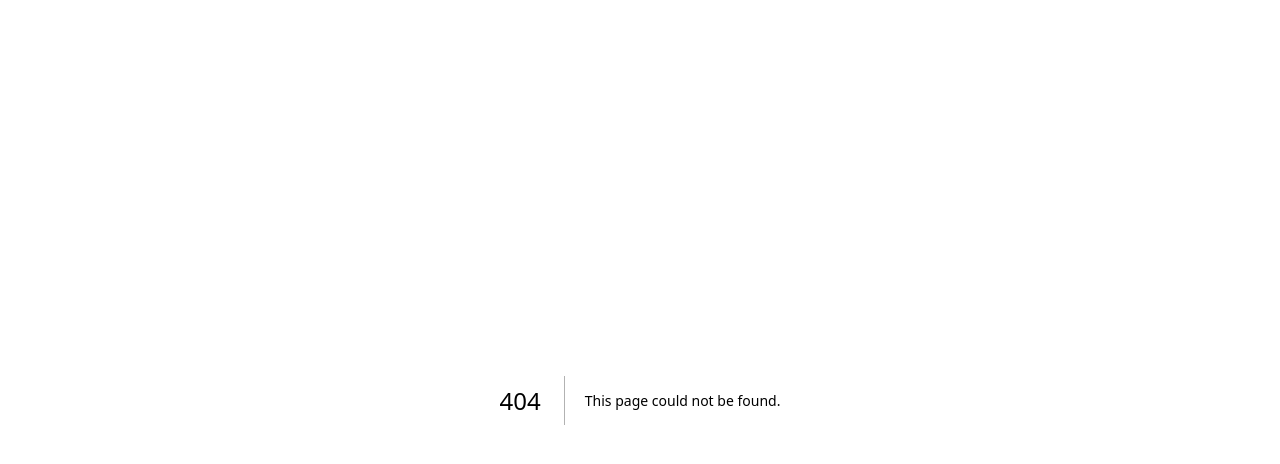
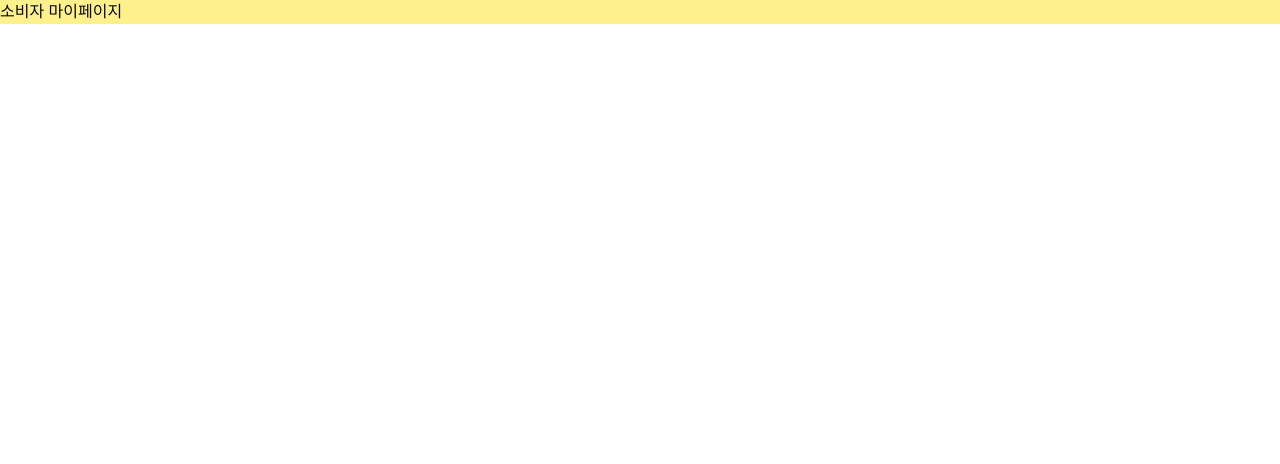
Before and after one commit to eunseonJeong/survey-form, a Next.js app: page /mypage in a window 1280 px wide. Before the commit this address had no page. Shown: the top 464 px of the page. Built offline with nearby package versions, Linux system fonts and the light colour scheme.

Commit message:
feat: 마이페이지 추가

```diff
--- /dev/null
+++ b/app/mypage/components/admin-mypage.tsx
@@ -0,0 +1,3 @@
+export const AdminMyPage = () => {
+  return <>공급자 마이페이지</>;
+};
--- /dev/null
+++ b/app/mypage/components/user-mypage.tsx
@@ -0,0 +1,11 @@
+//내가 참여한 설문(기록)
+//설문 바로가기 (링크 복사?)
+// 당첨 여부
+
+export const UserMyPage = () => {
+  return (
+    <div className="bg-yellow-200">
+      <h1>소비자 마이페이지</h1>
+    </div>
+  );
+};
--- /dev/null
+++ b/app/mypage/page.tsx
@@ -0,0 +1,10 @@
+import { UserMyPage } from "./components/user-mypage";
+
+const MyPage = () => {
+  const Type = ["User", "Admin"];
+
+  return (
+    <div className="bg-slate-200">{Type[0] === "User" && <UserMyPage />}</div>
+  );
+};
+export default MyPage;
```
